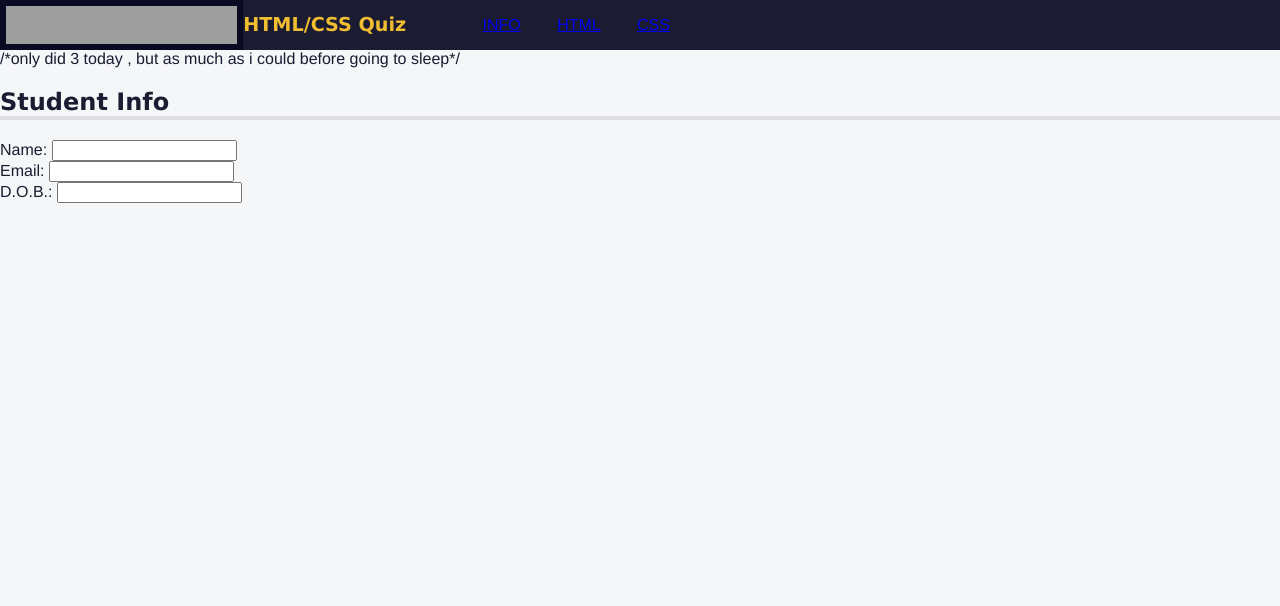
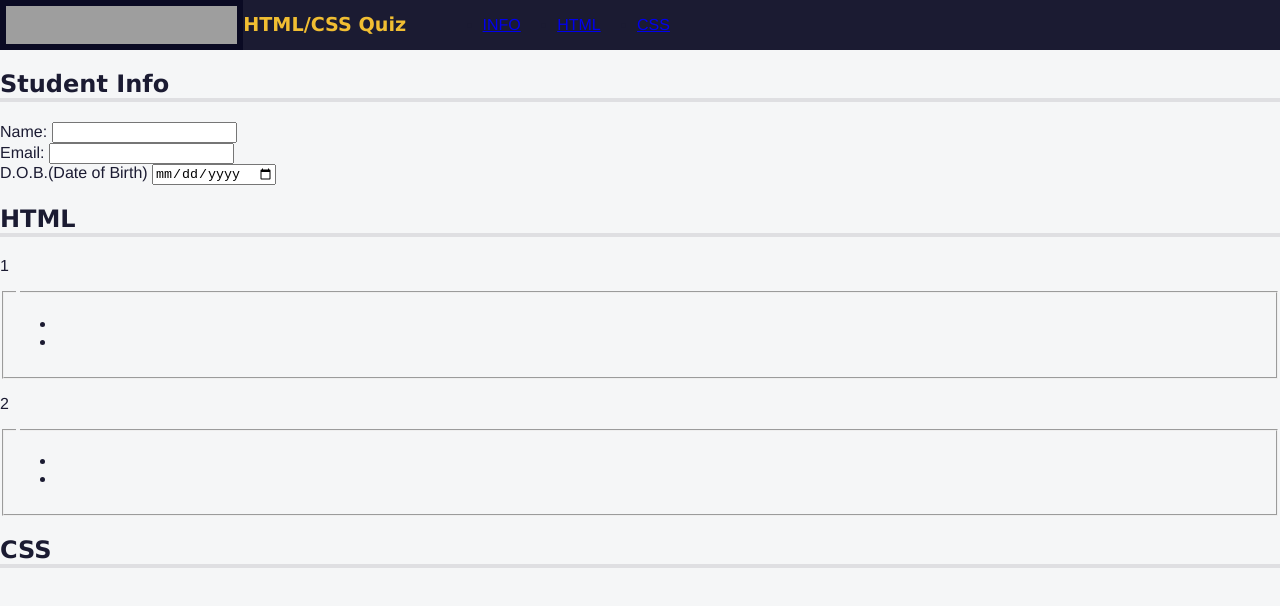
Before and after one commit to JoshuaMilesSD/FreeCodeCampQuizHTMLCSS, a plain HTML site: page index.html in a window 1280 px wide. Drawn offline with Linux system fonts and the light colour scheme; grey boxes are pictures that could not be loaded.

Commit message:
Update index.html
updating my progress for 5/10

```diff
--- a/index.html
+++ b/index.html
@@ -9,13 +9,11 @@
   </head>
   <body>
     <header>
-      <img id="logo" src="https://cdn.freecodecamp.org/platform/universal/fcc_primary.svg">
+      <img id="logo" alt="freeCodeCamp" src="https://cdn.freecodecamp.org/platform/universal/fcc_primary.svg">
       <h1>HTML/CSS Quiz</h1>
       <nav>
-
-
         <ul>
-            <li><a href="#student-info">INFO</a></li>
+          <li><a href="#student-info">INFO</a></li>
           <li><a href="#html-questions">HTML</a></li>
           <li><a href="#css-questions">CSS</a></li>
         </ul>
@@ -23,26 +21,47 @@
     </header>
     <main>
       <form method="post" action="https://freecodecamp.org/practice-project/accessibility-quiz">
-        /*only did 3 today , but as much as i could before going to sleep*/
-
-
-
-        <h2 id="student-info">Student Info</h2>
+        <section role="region" aria-labelledby="student-info">
+          <h2 id="student-info">Student Info</h2>
           <div class="info">
             <label for="student-name">Name:</label>
-            <input id="student-name" />
+            <input type="text" name="student-name" id="student-name" />
           </div>
           <div class="info">
             <label for="student-email">Email:</label>
-            <input id="student-email" />
+            <input type="email" name="student-email" id="student-email" />
           </div>
           <div class="info">
-            <label for="birth-date">D.O.B.:</label>
-            <input id="birth-date" />
+            <label for="birth-date">D.O.B.<span class="sr-only">(Date of Birth)</span></label>
+            <input type="date" name="birth-date" id="birth-date" />
           </div>
         </section>
-
-
+        <section role="region" aria-labelledby="html-questions">
+          <h2 id="html-questions">HTML</h2>
+          <div class="question-block">
+            <p>1</p>
+            <fieldset class="question">
+              <legend></legend>
+              <ul>
+                <li></li>
+                <li></li>
+              </ul>
+            </fieldset>
+          </div>
+          <div class="question-block">
+            <p>2</p>
+            <fieldset class="question">
+              <legend></legend>
+              <ul>
+                <li></li>
+                <li></li>
+              </ul>
+            </fieldset>
+          </div>
+        </section>
+        <section role="region" aria-labelledby="css-questions">
+          <h2 id="css-questions">CSS</h2>
+        </section>
       </form>
     </main>
   </body>
```
